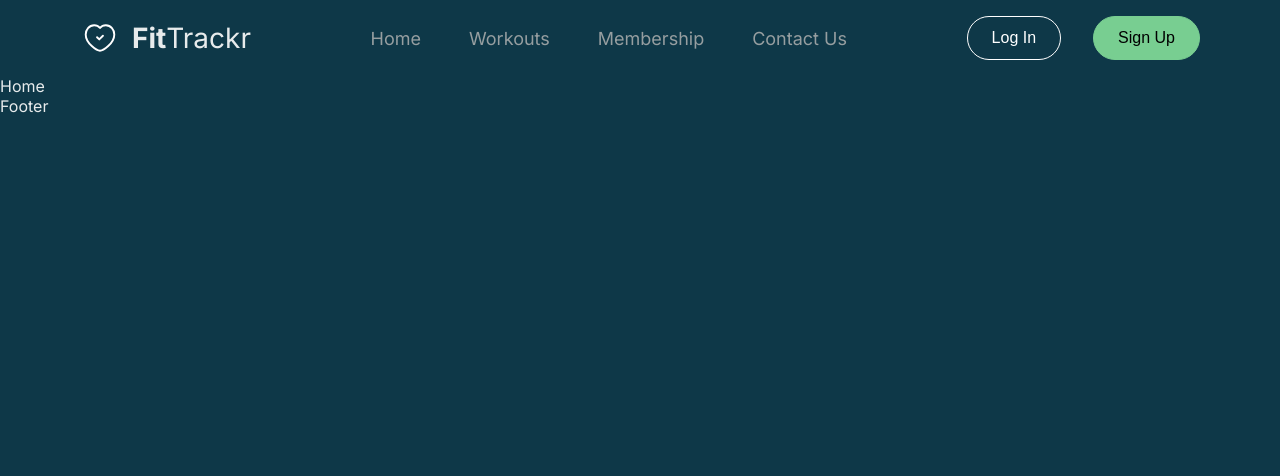
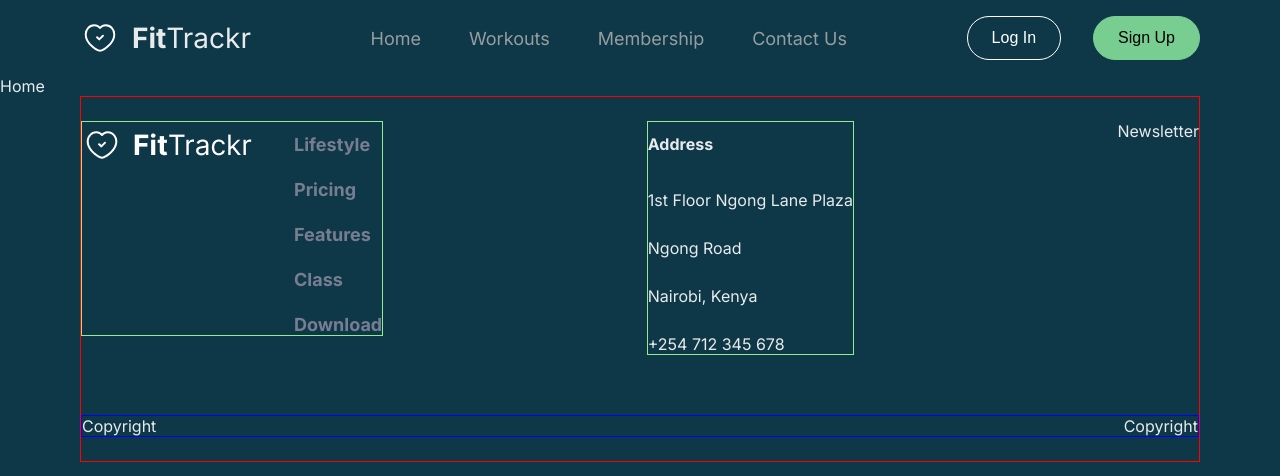
Before and after one commit to Ase020/fitTrackr-client, a React (Vite) app: page / in a window 1280 px wide. Shown: the top 476 px of the page. Built offline with nearby package versions, Linux system fonts and the light colour scheme; a web font is replaced by a local one.

Commit message:
add columns

```diff
--- a/src/assets/index.js
+++ b/src/assets/index.js
@@ -1,3 +1,4 @@
 import logo from "./logo.svg";
+import footerLogo from "./footer-logo.png";
 
-export { logo };
+export { logo, footerLogo };
--- a/src/components/footer/Footer.jsx
+++ b/src/components/footer/Footer.jsx
@@ -1,7 +1,41 @@
+import { Link } from "react-router-dom";
+import { footerLogo } from "../../assets";
 import "./footer.css";
 
 const Footer = () => {
-  return <footer>Footer</footer>;
+  return (
+    <footer className="footer-container">
+      <div className="footer-links-container">
+        <div className="footer-links-logo-wrapper">
+          <img src={footerLogo} alt="footer-logo" className="footer-logo" />
+          <div className="footer-links">
+            <Link to="/">Lifestyle</Link>
+            <Link to="/">Pricing</Link>
+            <Link to="/">Features</Link>
+            <Link to="/">Class</Link>
+            <Link to="/">Download</Link>
+          </div>
+        </div>
+
+        <div className="footer-contact-us">
+          <h4 className="footer-contact-header">Address</h4>
+
+          <div className="footer-contact-address-wrapper">
+            <p className="footer-contact-address">1st Floor Ngong Lane Plaza</p>
+            <p className="footer-contact-address">Ngong Road</p>
+            <p className="footer-contact-address">Nairobi, Kenya</p>
+            <p className="footer-contact-address">+254 712 345 678</p>
+          </div>
+        </div>
+        <div className="footer-newsletter">Newsletter</div>
+      </div>
+
+      <div className="footer-copyright-social-links">
+        <div className="footer-copyright">Copyright</div>
+        <div className="footer-social-links">Copyright</div>
+      </div>
+    </footer>
+  );
 };
 
 export default Footer;
--- a/src/components/footer/footer.css
+++ b/src/components/footer/footer.css
@@ -0,0 +1,68 @@
+.footer-container {
+  border: 1px solid red;
+  max-width: 1120px;
+  margin: 0 auto;
+
+  display: flex;
+  flex-direction: column;
+  padding: 24px 0;
+  gap: 60px;
+}
+
+.footer-links-container {
+  display: flex;
+  align-items: start;
+  justify-content: space-between;
+}
+
+.footer-links-logo-wrapper {
+  display: flex;
+  align-items: flex-start;
+  border: 1px solid lightgreen;
+  gap: 40px;
+}
+
+.footer-logo {
+  object-fit: cover;
+  cursor: pointer;
+}
+
+.footer-links {
+  display: flex;
+  flex-direction: column;
+  gap: 24px;
+  margin-top: 12px;
+  color: #777e90;
+}
+
+.footer-links a {
+  font-weight: bold;
+  font-size: 18px;
+}
+
+.footer-contact-us {
+  display: flex;
+  flex-direction: column;
+  justify-content: space-between;
+  gap: 36px;
+  border: 1px solid lightgreen;
+}
+
+.footer-contact-header {
+  font-weight: bold;
+  font-size: 16px;
+  margin-top: 12px;
+}
+
+.footer-contact-address-wrapper {
+  display: flex;
+  flex-direction: column;
+  gap: 28px;
+}
+
+.footer-copyright-social-links {
+  display: flex;
+  align-items: center;
+  justify-content: space-between;
+  border: 1px solid blue;
+}
```
Also changed, not shown: src/assets/footer-logo.png (added).
